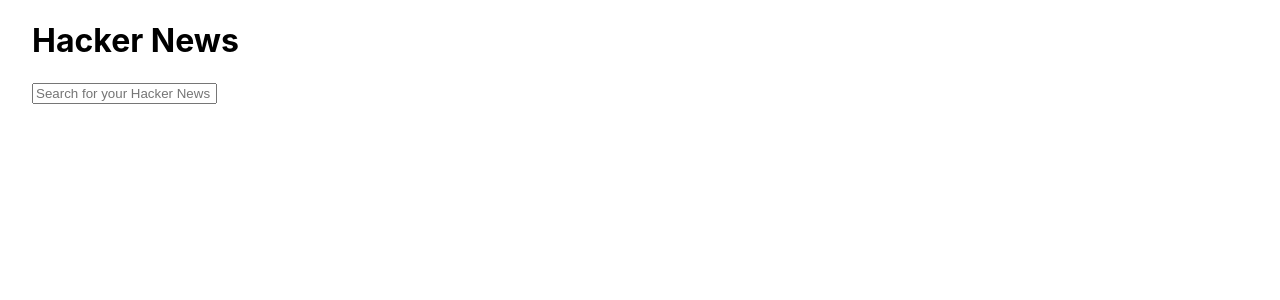
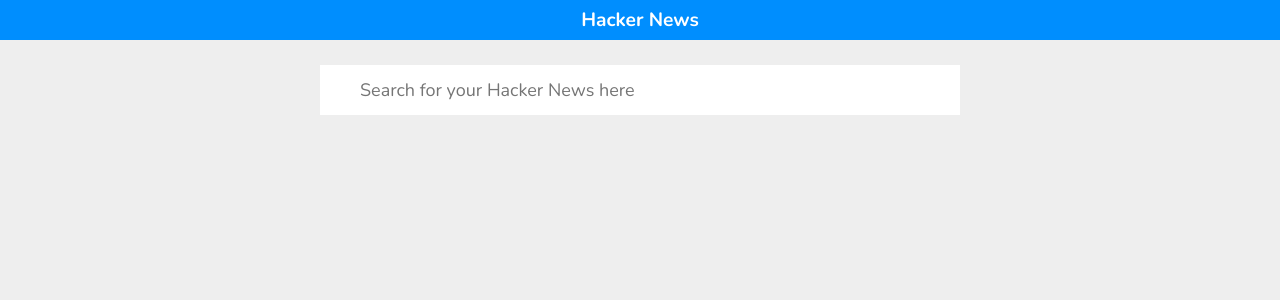
Before and after one commit to MingKangS/hybr1d-frontend-test, a Next.js app: page / in a window 1280 px wide. Shown: the top 300 px of the page. Built offline with nearby package versions, Linux system fonts and the light colour scheme.

Commit message:
Add styles on index page

```diff
--- a/components/searchBar.js
+++ b/components/searchBar.js
@@ -1,7 +1,7 @@
-const SearchBar = ({ onChangeSearchQuery }) => {
+const SearchBar = ({ onChangeSearchQuery, styles }) => {
 	return (
 		<input
-			className="searchBar"
+			className={styles.searchBar}
 			placeholder="Search for your Hacker News here"
 			onChange={(e) => onChangeSearchQuery(e.target.value)}
 		/>
--- a/pages/index.js
+++ b/pages/index.js
@@ -10,11 +10,14 @@
 	const [searchQuery, setSearchQuery] = useState("")
 	const [searchResults, setSearchResults] = useState([])
 
+
+
 	const onChangeSearchQuery = (newQueryStr) => {
 		console.log(newQueryStr)
 		axios.get('http://hn.algolia.com/api/v1/search?query=' + searchQuery)
 			.then(function (res) {
 				console.log(res);
+				searchResults(res.data.hits)
 			})
 			.catch(function (err) {
 				console.log(err);
@@ -23,13 +26,13 @@
 
   return (
     <div className={styles.container}>
-      <div className="header">
-				<h1>Hacker News</h1>
+      <div className={styles.topBar}>
+				<h1 className={styles.header}>Hacker News</h1>
 			</div>
-			<div className="searchBarContainer">
-				<SearchBar onChangeSearchQuery={onChangeSearchQuery}/>
+			<div className={styles.searchBarContainer}>
+				<SearchBar onChangeSearchQuery={onChangeSearchQuery} styles={styles}/>
 			</div>
-			<div className="newsCardContainer">
+			<div className={styles.newsCardContainer}>
 				{searchResults.map((n, idx) => (
           <NewsCard/>
         ))}
--- a/styles/Home.module.css
+++ b/styles/Home.module.css
@@ -1,116 +1,38 @@
 .container {
-  padding: 0 2rem;
+  background-color: #eee;
+	min-height: 100vh;
 }
 
-.main {
-  min-height: 100vh;
-  padding: 4rem 0;
-  flex: 1;
-  display: flex;
-  flex-direction: column;
-  justify-content: center;
-  align-items: center;
+.topBar {
+	width: 100vw;
+	height: 40px;
+	background-color: #008EFE;
+	display: flex;
+	flex-direction: row;
 }
 
-.footer {
-  display: flex;
-  flex: 1;
-  padding: 2rem 0;
-  border-top: 1px solid #eaeaea;
-  justify-content: center;
-  align-items: center;
+.header {
+	font-size: larger;
+	font-weight: 700;
+	font-family: "Nunito";
+	margin: auto;
+	color: #fff;
 }
 
-.footer a {
-  display: flex;
-  justify-content: center;
-  align-items: center;
-  flex-grow: 1;
+.searchBarContainer {
+	width: 100vw;
+	height: 100px;
+	display: flex;
+
 }
 
-.title a {
-  color: #0070f3;
-  text-decoration: none;
+.searchBar {
+	height: 50px;
+  width: 50%;
+  outline: none;
+	border: none;
+  padding: 0px 40px;
+  font-size: large;
+  font-family: "Nunito";
+	margin: auto;
 }
-
-.title a:hover,
-.title a:focus,
-.title a:active {
-  text-decoration: underline;
-}
-
-.title {
-  margin: 0;
-  line-height: 1.15;
-  font-size: 4rem;
-}
-
-.title,
-.description {
-  text-align: center;
-}
-
-.description {
-  margin: 4rem 0;
-  line-height: 1.5;
-  font-size: 1.5rem;
-}
-
-.code {
-  background: #fafafa;
-  border-radius: 5px;
-  padding: 0.75rem;
-  font-size: 1.1rem;
-  font-family: Menlo, Monaco, Lucida Console, Liberation Mono, DejaVu Sans Mono,
-    Bitstream Vera Sans Mono, Courier New, monospace;
-}
-
-.grid {
-  display: flex;
-  align-items: center;
-  justify-content: center;
-  flex-wrap: wrap;
-  max-width: 800px;
-}
-
-.card {
-  margin: 1rem;
-  padding: 1.5rem;
-  text-align: left;
-  color: inherit;
-  text-decoration: none;
-  border: 1px solid #eaeaea;
-  border-radius: 10px;
-  transition: color 0.15s ease, border-color 0.15s ease;
-  max-width: 300px;
-}
-
-.card:hover,
-.card:focus,
-.card:active {
-  color: #0070f3;
-  border-color: #0070f3;
-}
-
-.card h2 {
-  margin: 0 0 1rem 0;
-  font-size: 1.5rem;
-}
-
-.card p {
-  margin: 0;
-  font-size: 1.25rem;
-  line-height: 1.5;
-}
-
-.logo {
-  height: 1em;
-  margin-left: 0.5rem;
-}
-
-@media (max-width: 600px) {
-  .grid {
-    width: 100%;
-    flex-direction: column;
-  }
-}
--- a/styles/globals.css
+++ b/styles/globals.css
@@ -1,3 +1,6 @@
+@import url('https://fonts.googleapis.com/css2?family=Nunito:wght@300;400;600;700&display=swap');
+@import url('https://fonts.googleapis.com/css2?family=Ubuntu:wght@300&display=swap');
+
 html,
 body {
   padding: 0;
```
